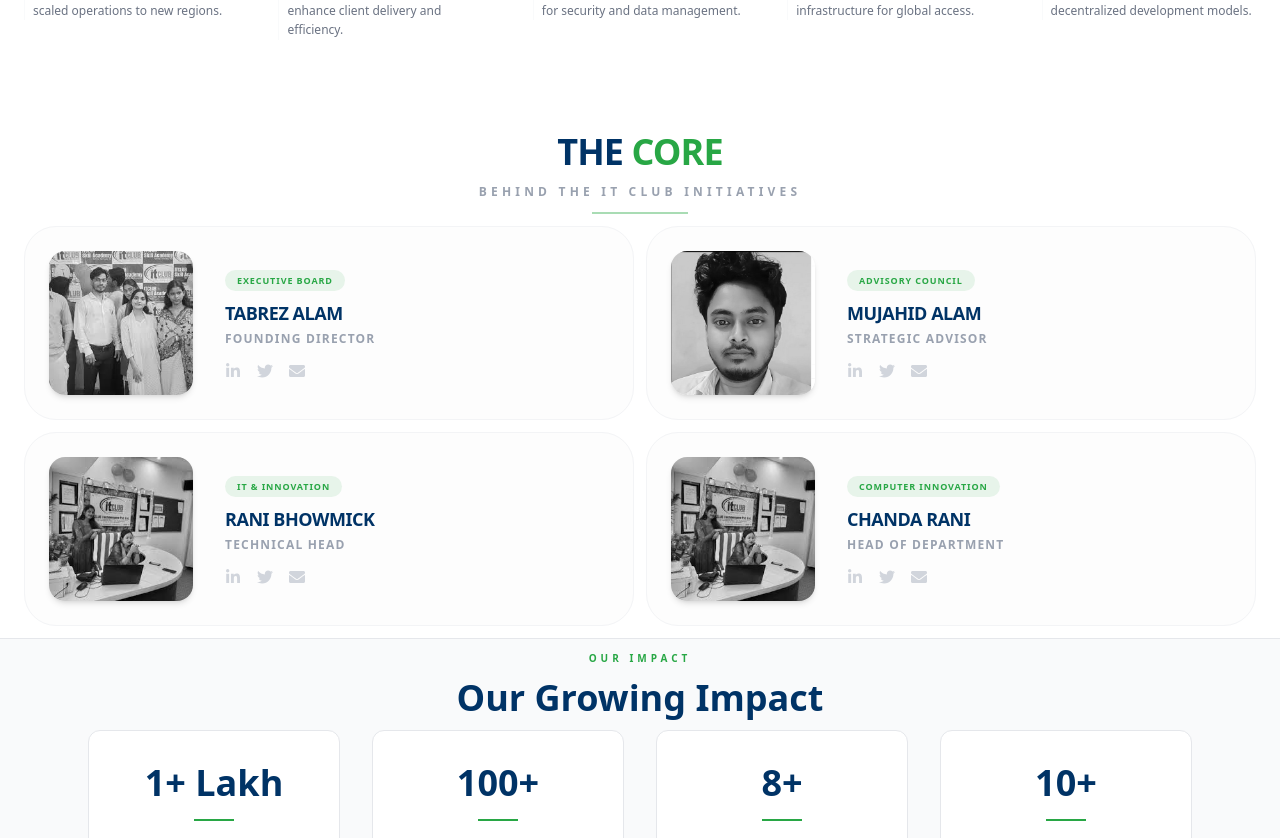
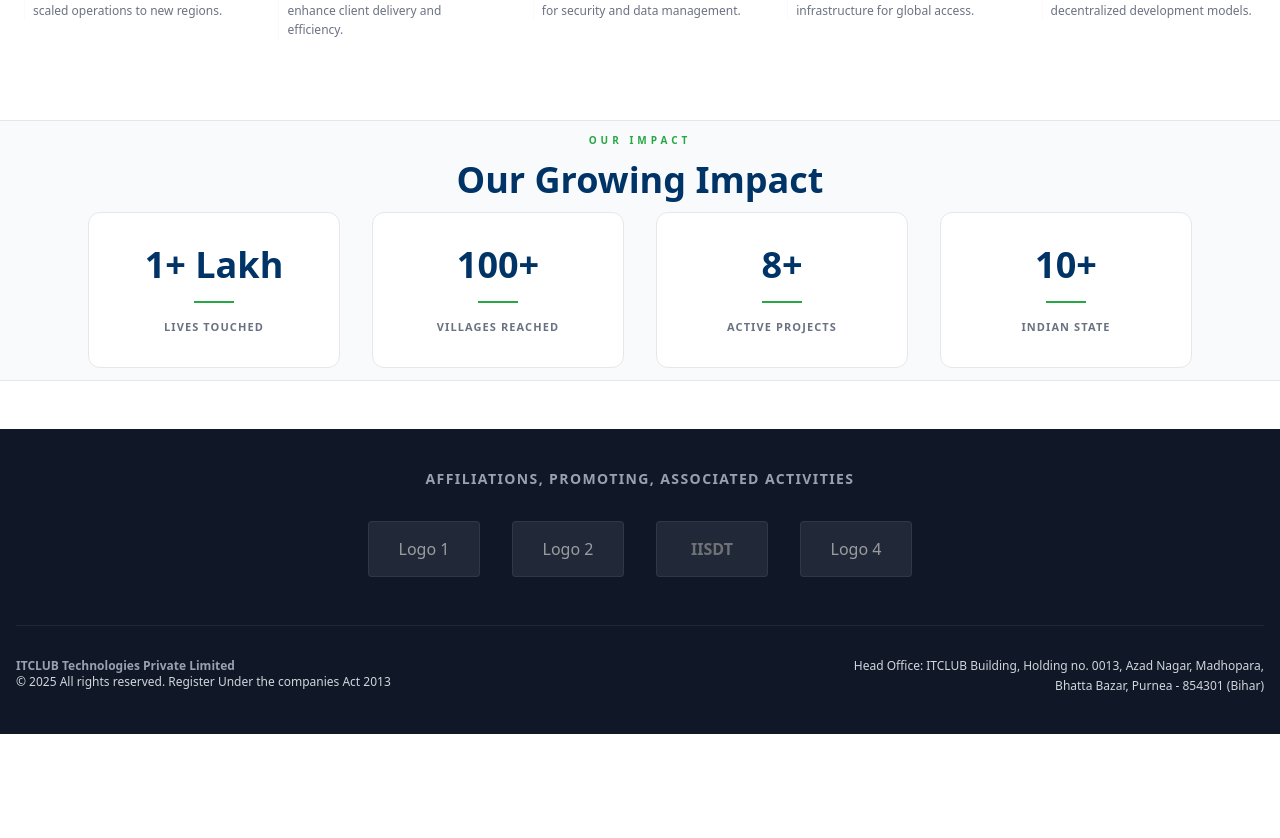
Before and after one commit to Mujahid-Alam/itClub, a React (Vite) app in the folder itclubfrontend/: page / in a window 1280 px wide. Shown: the part 1504-2342 px from the top of the page. After the commit the page ends 2238 px from the top, so only its background shows below. Built offline with nearby package versions, Linux system fonts and the light colour scheme.

Commit message:
remove core team

```diff
--- a/itclubfrontend/src/pages/AboutUs.jsx
+++ b/itclubfrontend/src/pages/AboutUs.jsx
@@ -39,7 +39,7 @@ const AboutUs = () => {
 
           {/* Team / Leadership Section */}
           <div className="pt-6 border-t border-gray-50">
-             <OurTeam />
+             {/* <OurTeam /> */}
           </div>
 
         </div>
--- a/itclubfrontend/src/pages/HomePage.jsx
+++ b/itclubfrontend/src/pages/HomePage.jsx
@@ -3,7 +3,7 @@ import Navbar from '../components/Navbar';
 import WelcomeSlider from '../components/WelcomeSlider';
 import Footer from '../components/Footer';
 import VisionMission from '../components/About/VisionMission';
-import OurTeam from '../components/About/OurTeam';
+// import OurTeam from '../components/About/OurTeam';
 import OurJourney from '../components/About/OurJourney';
 import StatsSection from '../components/OurWork/StatsSection';
 const HomePage = () => (
@@ -17,7 +17,7 @@ const HomePage = () => (
     </div>
 
     <OurJourney />
-        <OurTeam />
+        {/* <OurTeam /> */}
 
 
 
```
